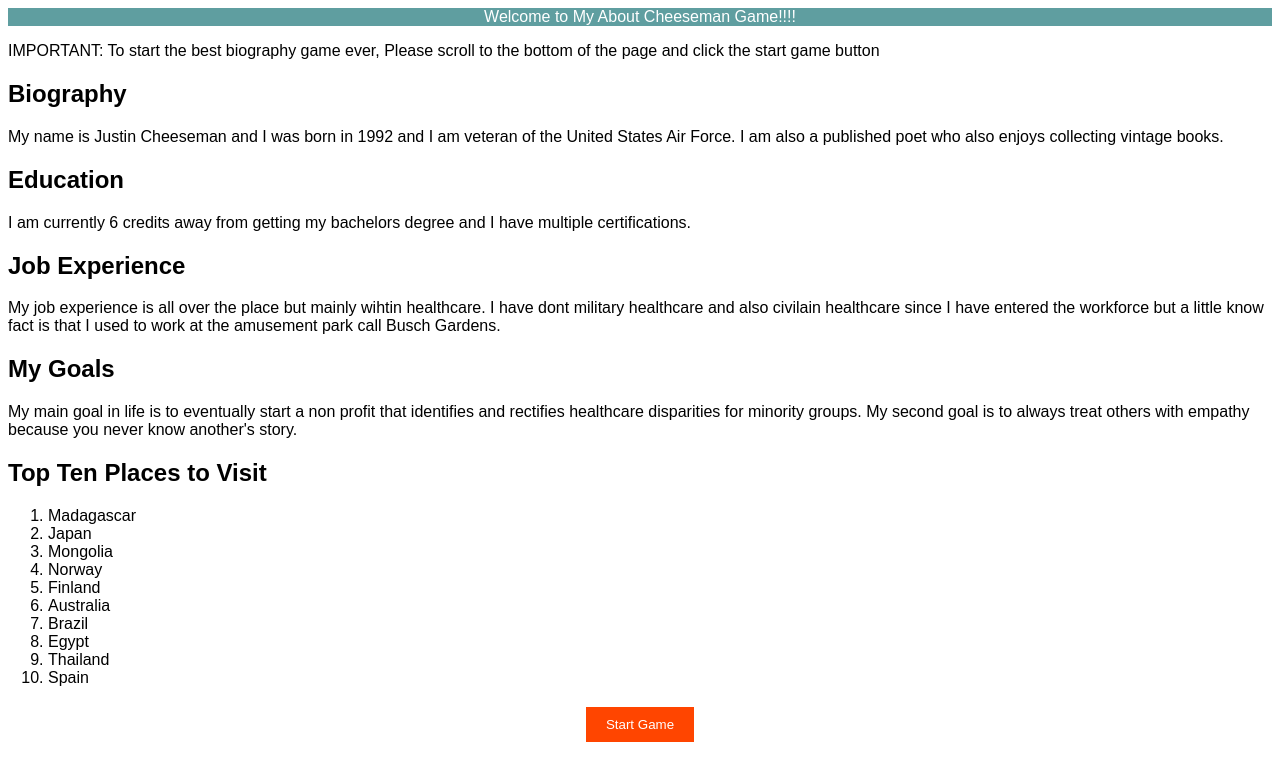
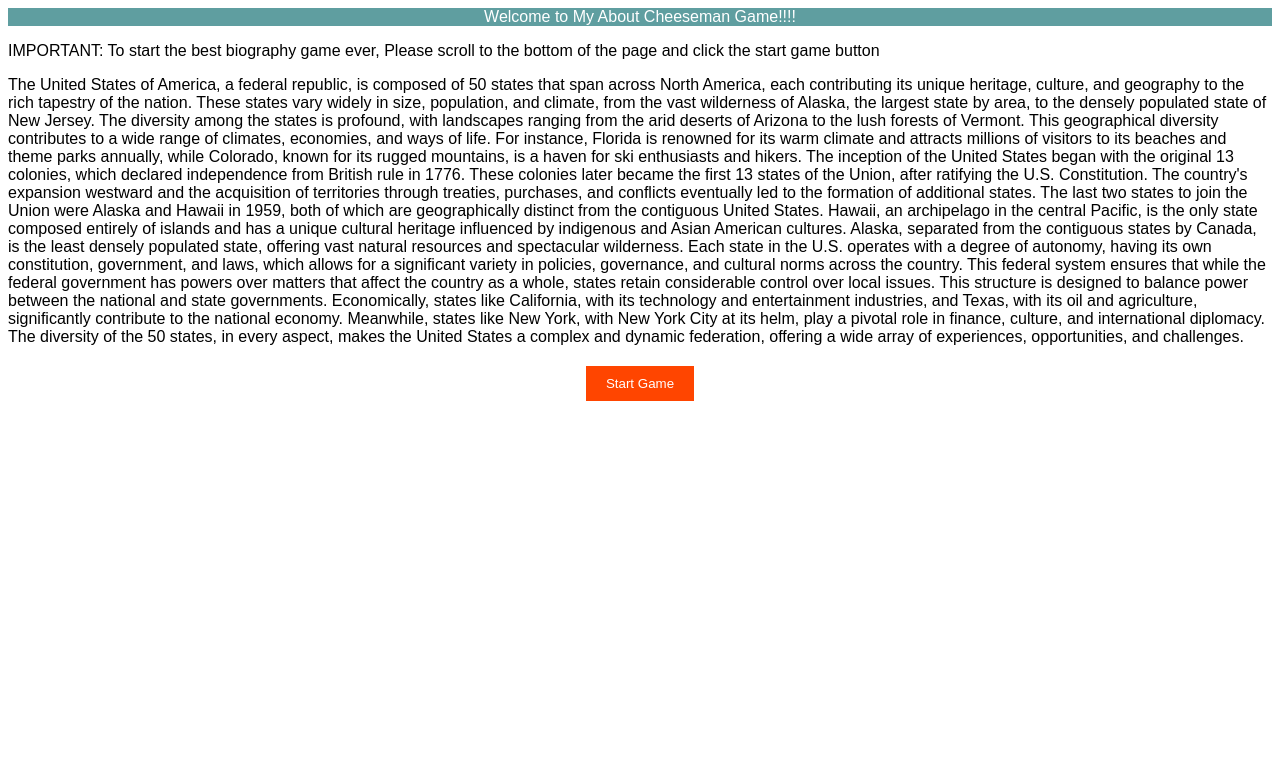
Before and after one commit to Cheeseman757/projectATDtestzone, a plain HTML site: page index.html in a window 1280 px wide. Drawn offline with Linux system fonts and the light colour scheme.

Commit message:
Update index.html

```diff
--- a/index.html
+++ b/index.html
@@ -31,34 +31,29 @@
     <header>Welcome to My About Cheeseman Game!!!!</header>
   <p> IMPORTANT: To start the best biography game ever,  Please scroll to the bottom of the page and click the start game button</p>
 
-    <section id="bio">
-        <h2>Biography</h2>
-        <p>My name is Justin Cheeseman and I was born in 1992 and I am veteran of the United States Air Force. I am also a published poet who also enjoys collecting vintage books. </p>
-    </section>
-    <section id="Education">
-        <h2>Education</h2>
-        <p>I am currently 6 credits away from getting my bachelors degree and I have multiple certifications.</p>
-    </section>
-    <section id="experience">
-        <h2>Job Experience</h2>
-        <p>My job experience is all over the place but mainly wihtin healthcare. I have dont military healthcare and also civilain healthcare since I have entered the workforce but a little know fact is that I used to work at the amusement park call Busch Gardens.</p>
-    </section>
-    <section id="goals">
-        <h2>My Goals</h2>
-        <p>My main goal in life is to eventually start a non profit that identifies and rectifies healthcare disparities for minority groups. My second goal is to always treat others with empathy because you never know another's story.</p>
-        <h2>Top Ten Places to Visit</h2>
-        <ol>
-            <li>Madagascar</li>
-            <li>Japan</li>
-            <li>Mongolia</li>
-            <li>Norway</li>
-            <li>Finland</li>
-            <li>Australia</li>
-            <li>Brazil</li>
-            <li>Egypt</li>
-            <li>Thailand</li>
-            <li>Spain</li>
-        </ol>
+    <p>The United States of America, a federal republic, is composed of 50 states that span across North America, each contributing
+    its unique heritage, culture, and geography to the rich tapestry of the nation. These states vary widely in size, population,
+    and climate, from the vast wilderness of Alaska, the largest state by area, to the densely populated state of New Jersey.
+    The diversity among the states is profound, with landscapes ranging from the arid deserts of Arizona to the lush forests of Vermont.
+    This geographical diversity contributes to a wide range of climates, economies, and ways of life. For instance, Florida is renowned
+    for its warm climate and attracts millions of visitors to its beaches and theme parks annually,
+    while Colorado, known for its rugged mountains, is a haven for ski enthusiasts and hikers.
+
+    The inception of the United States began with the original 13 colonies, which declared independence from British rule in 1776.
+    These colonies later became the first 13 states of the Union, after ratifying the U.S. Constitution. The country's expansion westward
+    and the acquisition of territories through treaties, purchases, and conflicts eventually led to the formation of additional states.
+    The last two states to join the Union were Alaska and Hawaii in 1959, both of which are geographically distinct from the contiguous United States.
+    Hawaii, an archipelago in the central Pacific, is the only state composed entirely of islands and has a unique cultural heritage influenced by indigenous
+    and Asian American cultures. Alaska, separated from the contiguous states by Canada, is the least densely populated state, offering vast natural resources
+    and spectacular wilderness.
+
+    Each state in the U.S. operates with a degree of autonomy, having its own constitution, government, and laws, which allows for a significant variety
+    in policies, governance, and cultural norms across the country. This federal system ensures that while the federal government has powers over matters
+    that affect the country as a whole, states retain considerable control over local issues. This structure is designed to balance power between the national
+    and state governments. Economically, states like California, with its technology and entertainment industries, and Texas, with its oil and agriculture,
+    significantly contribute to the national economy. Meanwhile, states like New York, with New York City at its helm, play a pivotal role in finance, culture,
+    and international diplomacy. The diversity of the 50 states, in every aspect, makes the United States a complex and dynamic federation, offering a wide array
+    of experiences, opportunities, and challenges. </p>
 
 
       <button id="startButton">Start Game</button>
```
